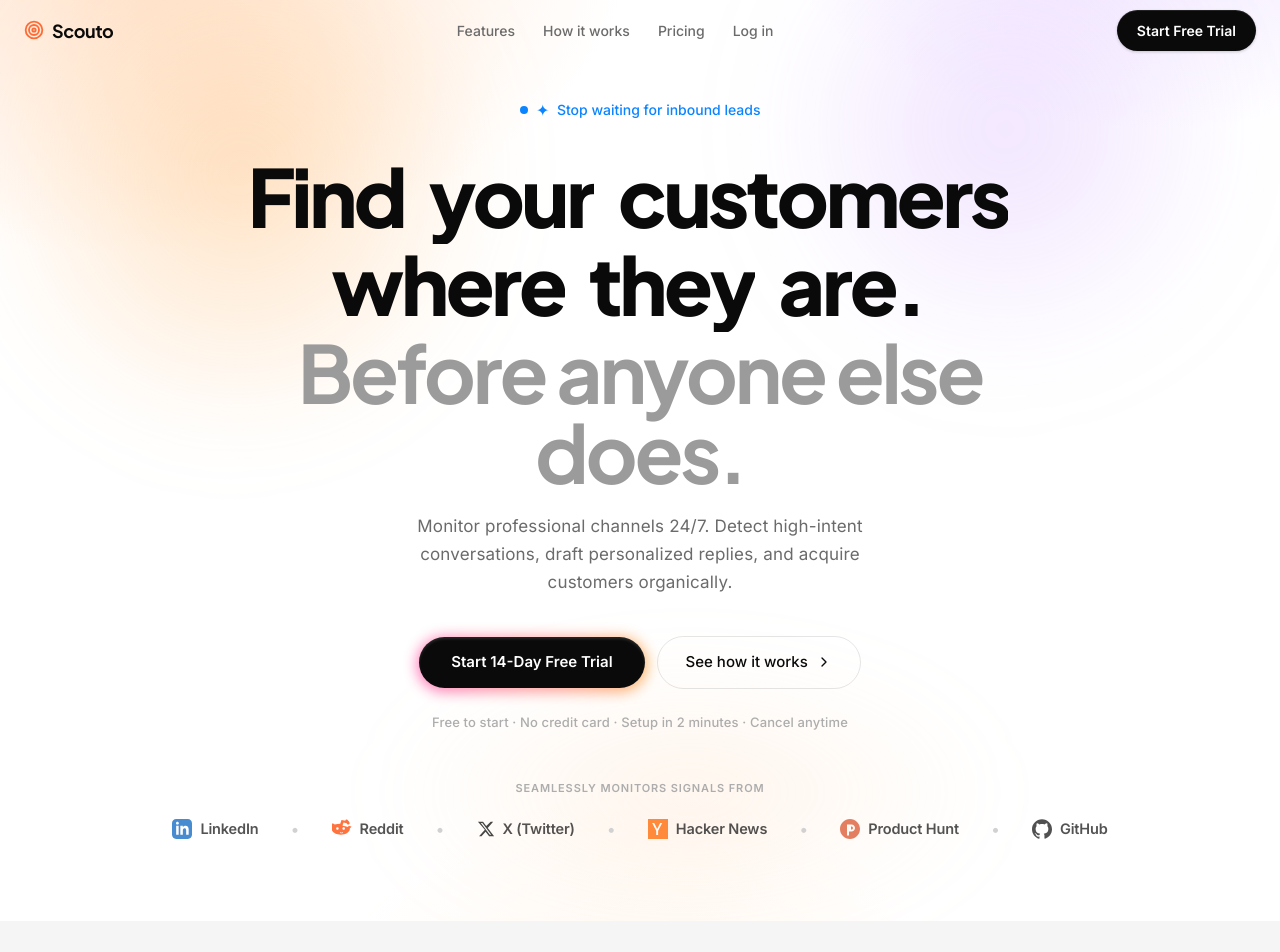
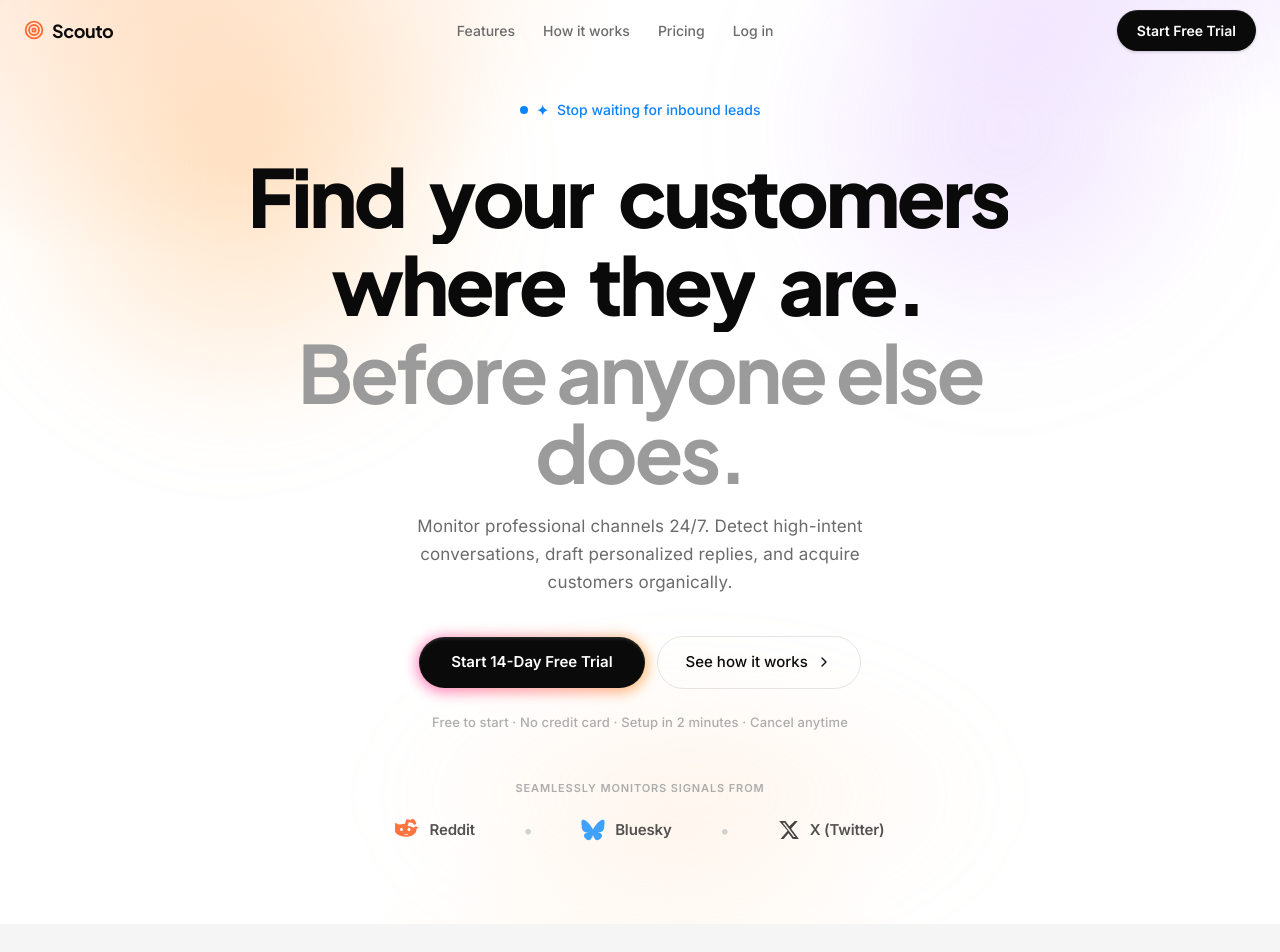
Before and after one commit to abhishekreal7/buyerwatch, a Next.js app: page / in a window 1280 px wide. Shown: the top 952 px of the page. Built offline with nearby package versions, Linux system fonts and the light colour scheme.

Commit message:
Restore platform sources widget to show only Reddit, Bluesky, and X

```diff
--- a/src/app/page.tsx
+++ b/src/app/page.tsx
@@ -99,42 +99,26 @@ const CustomTooltip = ({ active, payload }: any) => {
 }
 
 // ▬▬▬▬▬▬▬▬▬▬▬▬▬▬▬▬▬▬▬▬▬▬▬▬▬▬▬▬▬▬▬▬▬▬▬▬▬▬▬▬
-const LinkedInSVG = () => (
-  <svg viewBox="0 0 24 24" fill="currentColor" className="w-full h-full text-[#0A66C2]">
-    <path d="M19 0h-14c-2.761 0-5 2.239-5 5v14c0 2.761 2.239 5 5 5h14c2.762 0 5-2.239 5-5v-14c0-2.761-2.238-5-5-5zm-11 19h-3v-11h3v11zm-1.5-12.268c-.966 0-1.75-.779-1.75-1.75s.784-1.75 1.75-1.75 1.75.779 1.75 1.75-.784 1.75-1.75 1.75zm13.5 12.268h-3v-5.604c0-3.368-4-3.113-4 0v5.604h-3v-11h3v1.765c1.396-2.586 7-2.777 7 2.476v6.759z" />
+const RedditSVG = () => (
+  <svg viewBox="0 0 24 24" fill="currentColor" className="w-full h-full text-[#FF4500]">
+    <path d="M24 11.5c0-1.65-1.35-3-3-3-.96 0-1.86.48-2.42 1.24-1.64-1-3.75-1.64-5.99-1.72l1.23-3.83 3.93.84c.02.94.79 1.7 1.74 1.7 1 0 1.8-.8 1.8-1.8S18.7.63 17.7.63c-.88 0-1.62.63-1.77 1.48l-4.27-.9c-.19-.04-.37.07-.43.26l-1.34 4.2C7.58 5.75 5.43 6.4 3.19 6.48 2.62 5.71 1.73 5.25.75 5.25c-1.65 0-3 1.35-3 3 0 1.21.72 2.26 1.76 2.72-.03.22-.05.45-.05.68 0 3.93 4.9 7.12 11 7.12s11-3.19 11-7.12c0-.23-.02-.46-.05-.68 1.05-.47 1.76-1.52 1.76-2.72zm-17.5 1.5c-.83 0-1.5-.67-1.5-1.5s.67-1.5 1.5-1.5 1.5.67 1.5 1.5-.67 1.5-1.5 1.5zm6.63 3.52c-.93.93-2.6.93-3.52 0-.15-.15-.15-.41 0-.56.15-.15.41-.15.56 0 .63.63 1.78.63 2.4 0 .15-.15.41-.15.56 0 .16.15.16.41.01.56zm.87-3.52c-.83 0-1.5-.67-1.5-1.5s.67-1.5 1.5-1.5 1.5.67 1.5 1.5-.67 1.5-1.5 1.5z"/>
   </svg>
 )
-const RedditSVG = () => (
-  <svg viewBox="0 0 24 24" fill="currentColor" className="w-full h-full text-[#FF4500]">
-    <path d="M24 11.5c0-1.65-1.35-3-3-3-.96 0-1.86.48-2.42 1.24-1.64-1-3.75-1.64-5.99-1.72l1.23-3.83 3.93.84c.02.94.79 1.7 1.74 1.7 1 0 1.8-.8 1.8-1.8S18.7.63 17.7.63c-.88 0-1.62.63-1.77 1.48l-4.27-.9c-.19-.04-.37.07-.43.26l-1.34 4.2C7.58 5.75 5.43 6.4 3.19 6.48 2.62 5.71 1.73 5.25.75 5.25c-1.65 0-3 1.35-3 3 0 1.21.72 2.26 1.76 2.72-.03.22-.05.45-.05.68 0 3.93 4.9 7.12 11 7.12s11-3.19 11-7.12c0-.23-.02-.46-.05-.68 1.05-.47 1.76-1.52 1.76-2.72zm-17.5 1.5c-.83 0-1.5-.67-1.5-1.5s.67-1.5 1.5-1.5 1.5.67 1.5 1.5-.67 1.5-1.5 1.5zm6.63 3.52c-.93.93-2.6.93-3.52 0-.15-.15-.15-.41 0-.56.15-.15.41-.15.56 0 .63.63 1.78.63 2.4 0 .15-.15.41-.15.56 0 .16.15.16.41.01.56zm.87-3.52c-.83 0-1.5-.67-1.5-1.5s.67-1.5 1.5-1.5 1.5.67 1.5 1.5-.67 1.5-1.5 1.5z" />
+const BlueskySVG = () => (
+  <svg viewBox="0 0 600 530" fill="none" className="w-full h-full">
+    <path d="M135.72 44.03C202.216 93.848 273.74 195.17 300 249.49c26.262-54.316 97.782-155.638 164.28-205.46C512.26 8.009 590-19.862 590 68.825c0 17.712-10.155 148.79-16.111 170.07-20.703 73.984-96.144 92.854-163.25 81.433 117.3 19.964 147.14 86.092 82.697 152.22-122.39 125.59-175.91-31.511-189.63-71.766-2.514-7.38-3.69-10.832-3.707-7.896-.017-2.936-1.193.516-3.707 7.896-13.714 40.255-67.233 197.356-189.63 71.766-64.444-66.128-34.605-132.256 82.697-152.22-67.108 11.421-142.549-7.449-163.25-81.433C20.156 217.613 10 86.535 10 68.825c0-88.687 77.742-60.816 125.72-24.795z" fill="#0085FF"/>
   </svg>
 )
 const XSVG = () => (
   <svg viewBox="0 0 24 24" fill="currentColor" className="w-full h-full text-[#0A0A0A]">
-    <path d="M18.244 2.25h3.308l-7.227 8.26 8.502 11.24H16.17l-4.714-6.231-5.401 6.231H2.742l7.732-8.845L1.254 2.25H8.08l4.253 5.622 5.911-5.622zm-1.161 17.52h1.833L7.084 4.126H5.117L17.083 19.77z" />
-  </svg>
-)
-const HackerNewsSVG = () => (
-  <svg viewBox="0 0 24 24" fill="currentColor" className="w-full h-full text-[#FF6600]">
-    <path d="M0 0h24v24H0z" fill="#FF6600" />
-    <path d="M4.97 4.72l4.89 9.38v5.18h2.28v-5.18l4.89-9.38h-2.48l-3.55 7.4-3.55-7.4z" fill="white" />
-  </svg>
-)
-const ProductHuntSVG = () => (
-  <svg viewBox="0 0 24 24" fill="currentColor" className="w-full h-full text-[#DA552F]">
-    <path d="M12 24c6.627 0 12-5.373 12-12S18.627 0 12 0 0 5.373 0 12s5.373 12 12 12zm-1.2-17.4h3c2.316 0 4.2 1.884 4.2 4.2 0 2.316-1.884 4.2-4.2 4.2h-3v4.8h-2.4V6.6zm2.4 6h.6c.996 0 1.8-.804 1.8-1.8 0-.996-.804-1.8-1.8-1.8h-.6v3.6z" />
-  </svg>
-)
-const GitHubSVG = () => (
-  <svg viewBox="0 0 24 24" fill="currentColor" className="w-full h-full text-[#181717]">
-    <path d="M12 .297c-6.63 0-12 5.373-12 12 0 5.303 3.438 9.8 8.205 11.385.6.113.82-.258.82-.577 0-.285-.01-1.04-.015-2.04-3.338.724-4.042-1.61-4.042-1.61C4.422 18.07 3.633 17.7 3.633 17.7c-1.087-.744.084-.729.084-.729 1.205.084 1.838 1.236 1.838 1.236 1.07 1.835 2.809 1.305 3.495.998.108-.776.417-1.305.76-1.605-2.665-.3-5.466-1.332-5.466-5.93 0-1.31.465-2.38 1.235-3.22-.135-.303-.54-1.523.105-3.176 0 0 1.005-.322 3.3 1.23.96-.267 1.98-.399 3-.405 1.02.006 2.04.138 3 .405 2.28-1.552 3.285-1.23 3.285-1.23.645 1.653.24 2.873.12 3.176.765.84 1.23 1.91 1.23 3.22 0 4.61-2.805 5.625-5.475 5.92.42.36.81 1.096.81 2.22 0 1.606-.015 2.896-.015 3.286 0 .315.21.69.825.57C20.565 22.092 24 17.592 24 12.297c0-6.627-5.373-12-12-12" />
+    <path d="M18.244 2.25h3.308l-7.227 8.26 8.502 11.24H16.17l-4.714-6.231-5.401 6.231H2.742l7.732-8.845L1.254 2.25H8.08l4.253 5.622 5.911-5.622zm-1.161 17.52h1.833L7.084 4.126H5.117L17.083 19.77z"/>
   </svg>
 )
 
 const sourcePlatforms = [
-  { name: 'LinkedIn', sub: 'Founders, hiring, posts', color: '#0A66C2', bg: '#F4F7FA', Icon: LinkedInSVG, count: '1,428', textColor: undefined },
   { name: 'Reddit', sub: 'r/startups + 12,400 more', color: '#FF4500', bg: '#FFF0EB', Icon: RedditSVG, count: '847', textColor: undefined },
-  { name: 'X (Twitter)', sub: '#indiehackers, #saas', color: '#0F1419', bg: '#F0F0F0', Icon: XSVG, count: '523' },
+  { name: 'Bluesky', sub: '#saas, #buildinpublic', color: '#0085FF', bg: '#EBF4FF', Icon: BlueskySVG, count: '312', textColor: undefined },
+  { name: 'X (Twitter)', sub: '#indiehackers, #nocode', color: '#0F1419', bg: '#F0F0F0', Icon: XSVG, count: '523' }
 ]
 
 const PlatformSourcesWidget = () => {
@@ -145,63 +129,33 @@ const PlatformSourcesWidget = () => {
         Seamlessly monitors signals from
       </div>
 
-      <div className="flex flex-wrap items-center justify-center gap-y-4 gap-x-5 md:gap-x-8 px-4">
-        {/* LinkedIn */}
-        <div className="flex items-center gap-2 opacity-75 hover:opacity-100 transition-opacity duration-200">
-          <div className="w-5 h-5 flex-shrink-0">
-            <LinkedInSVG />
+      <div className="flex items-center justify-center gap-8 md:gap-12 px-4">
+        {/* Reddit */}
+        <div className="flex items-center gap-2.5 opacity-75 hover:opacity-100 transition-opacity duration-200">
+          <div className="w-6 h-6 flex-shrink-0">
+            <RedditSVG />
           </div>
-          <span style={{ fontSize: '14.5px', fontWeight: 600, color: '#1a1a1a', fontFamily: 'var(--font-inter)', letterSpacing: '-0.01em' }}>LinkedIn</span>
+          <span style={{ fontSize: '15px', fontWeight: 600, color: '#1a1a1a', fontFamily: 'var(--font-inter)', letterSpacing: '-0.01em' }}>Reddit</span>
         </div>
 
-        <span style={{ color: '#D1D1D1', fontSize: '16px' }}>•</span>
+        <span style={{ color: '#D1D1D1', fontSize: '18px' }}>•</span>
 
-        {/* Reddit */}
-        <div className="flex items-center gap-2 opacity-75 hover:opacity-100 transition-opacity duration-200">
-          <div className="w-5 h-5 flex-shrink-0">
-            <RedditSVG />
+        {/* Bluesky */}
+        <div className="flex items-center gap-2.5 opacity-75 hover:opacity-100 transition-opacity duration-200">
+          <div className="w-6 h-6 flex-shrink-0">
+            <BlueskySVG />
           </div>
-          <span style={{ fontSize: '14.5px', fontWeight: 600, color: '#1a1a1a', fontFamily: 'var(--font-inter)', letterSpacing: '-0.01em' }}>Reddit</span>
+          <span style={{ fontSize: '15px', fontWeight: 600, color: '#1a1a1a', fontFamily: 'var(--font-inter)', letterSpacing: '-0.01em' }}>Bluesky</span>
         </div>
 
-        <span style={{ color: '#D1D1D1', fontSize: '16px' }}>•</span>
+        <span style={{ color: '#D1D1D1', fontSize: '18px' }}>•</span>
 
         {/* X */}
-        <div className="flex items-center gap-2 opacity-75 hover:opacity-100 transition-opacity duration-200">
-          <div className="w-4.5 h-4.5 flex-shrink-0 flex items-center justify-center">
+        <div className="flex items-center gap-2.5 opacity-75 hover:opacity-100 transition-opacity duration-200">
+          <div className="w-[22px] h-[22px] flex-shrink-0 flex items-center justify-center">
             <XSVG />
           </div>
-          <span style={{ fontSize: '14.5px', fontWeight: 600, color: '#1a1a1a', fontFamily: 'var(--font-inter)', letterSpacing: '-0.01em' }}>X (Twitter)</span>
-        </div>
-
-        <span style={{ color: '#D1D1D1', fontSize: '16px' }}>•</span>
-
-        {/* Hacker News */}
-        <div className="flex items-center gap-2 opacity-75 hover:opacity-100 transition-opacity duration-200">
-          <div className="w-5 h-5 flex-shrink-0">
-            <HackerNewsSVG />
-          </div>
-          <span style={{ fontSize: '14.5px', fontWeight: 600, color: '#1a1a1a', fontFamily: 'var(--font-inter)', letterSpacing: '-0.01em' }}>Hacker News</span>
-        </div>
-
-        <span style={{ color: '#D1D1D1', fontSize: '16px' }}>•</span>
-
-        {/* Product Hunt */}
-        <div className="flex items-center gap-2 opacity-75 hover:opacity-100 transition-opacity duration-200">
-          <div className="w-5 h-5 flex-shrink-0">
-            <ProductHuntSVG />
-          </div>
-          <span style={{ fontSize: '14.5px', fontWeight: 600, color: '#1a1a1a', fontFamily: 'var(--font-inter)', letterSpacing: '-0.01em' }}>Product Hunt</span>
-        </div>
-
-        <span style={{ color: '#D1D1D1', fontSize: '16px' }}>•</span>
-
-        {/* GitHub */}
-        <div className="flex items-center gap-2 opacity-75 hover:opacity-100 transition-opacity duration-200">
-          <div className="w-5 h-5 flex-shrink-0">
-            <GitHubSVG />
-          </div>
-          <span style={{ fontSize: '14.5px', fontWeight: 600, color: '#1a1a1a', fontFamily: 'var(--font-inter)', letterSpacing: '-0.01em' }}>GitHub</span>
+          <span style={{ fontSize: '15px', fontWeight: 600, color: '#1a1a1a', fontFamily: 'var(--font-inter)', letterSpacing: '-0.01em' }}>X (Twitter)</span>
         </div>
       </div>
     </div>
```
